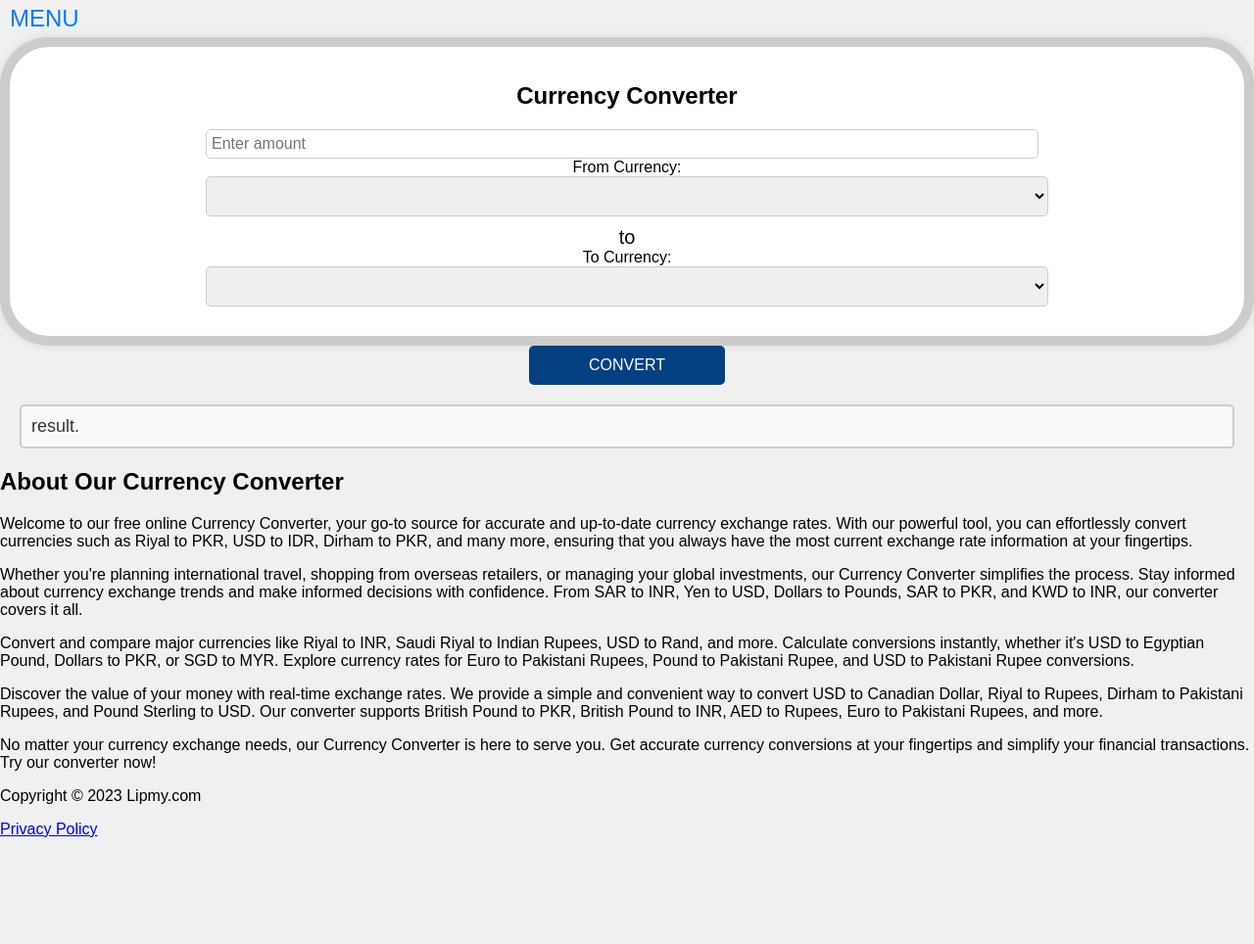
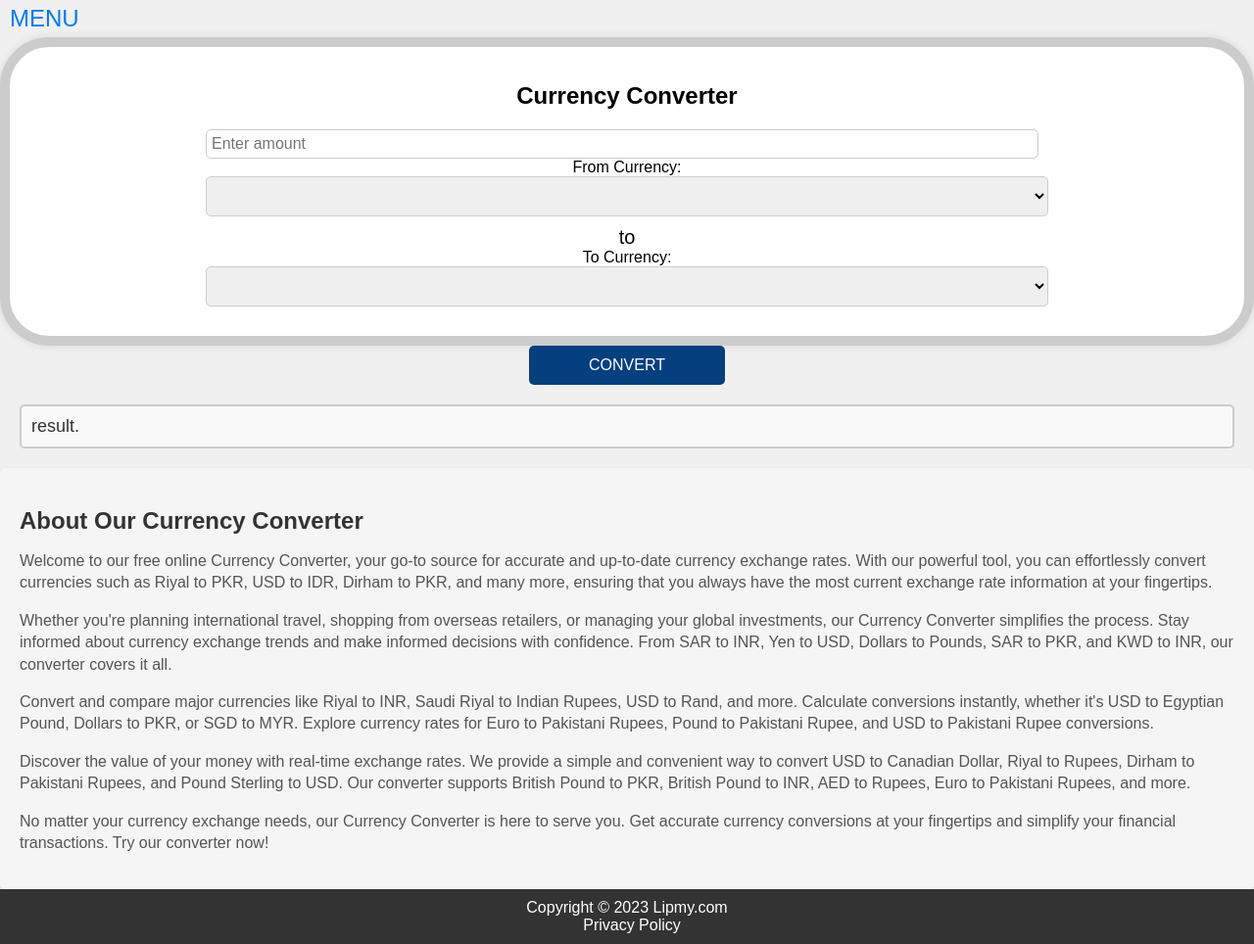
Before and after one commit to MEHD-IPRO/convert, a website: page index.html in a window 1280 px wide. Shown: the whole page at 98% size. Before the commit the page ends 856 px from the top, so only its background shows below. Drawn offline with Linux system fonts and the light colour scheme; no server answers.

Commit message:
new footer

```diff
--- a/styles.css
+++ b/styles.css
@@ -182,3 +182,44 @@ p.ex2 {
     border: 1px solid red;
     margin: 35px;
 }
+/* Styles for the "seo-text" section */
+.seo-text {
+    background-color: #f5f5f5;
+    padding: 20px;
+    border-radius: 5px;
+    box-shadow: 0 2px 4px rgba(0, 0, 0, 0.1);
+}
+
+.seo-text h2 {
+    color: #333;
+    font-size: 24px;
+    margin-bottom: 10px;
+}
+
+.seo-text p {
+    color: #555;
+    font-size: 16px;
+    line-height: 1.4;
+}
+
+/* Styles for the footer section */
+footer {
+    background-color: #333;
+    color: #fff;
+    text-align: center;
+    padding: 10px 0;
+}
+
+footer p {
+    margin: 0;
+}
+
+footer a {
+    color: #fff;
+    text-decoration: none;
+    margin-left: 10px;
+}
+
+footer a:hover {
+    text-decoration: underline;
+}
```
